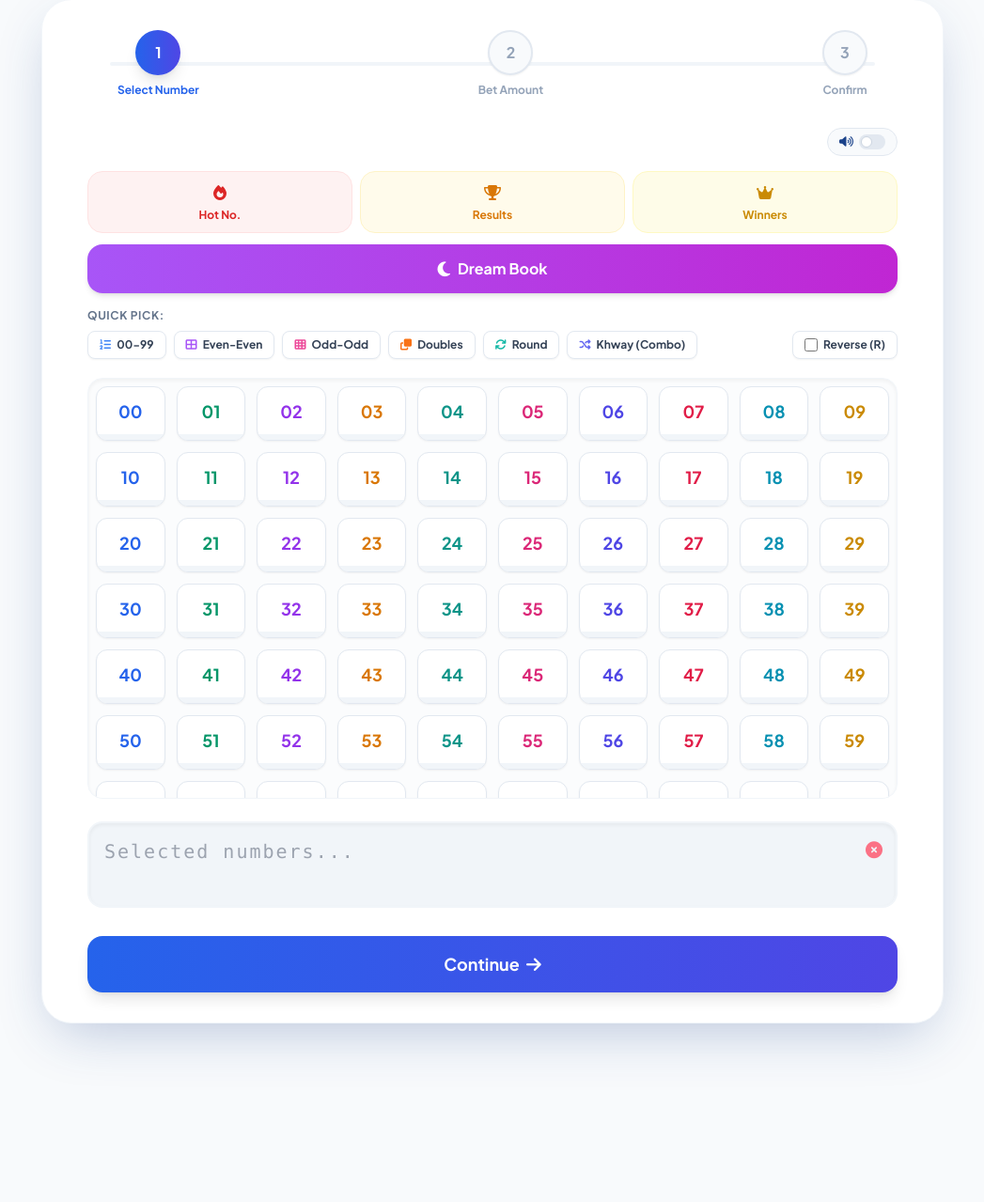
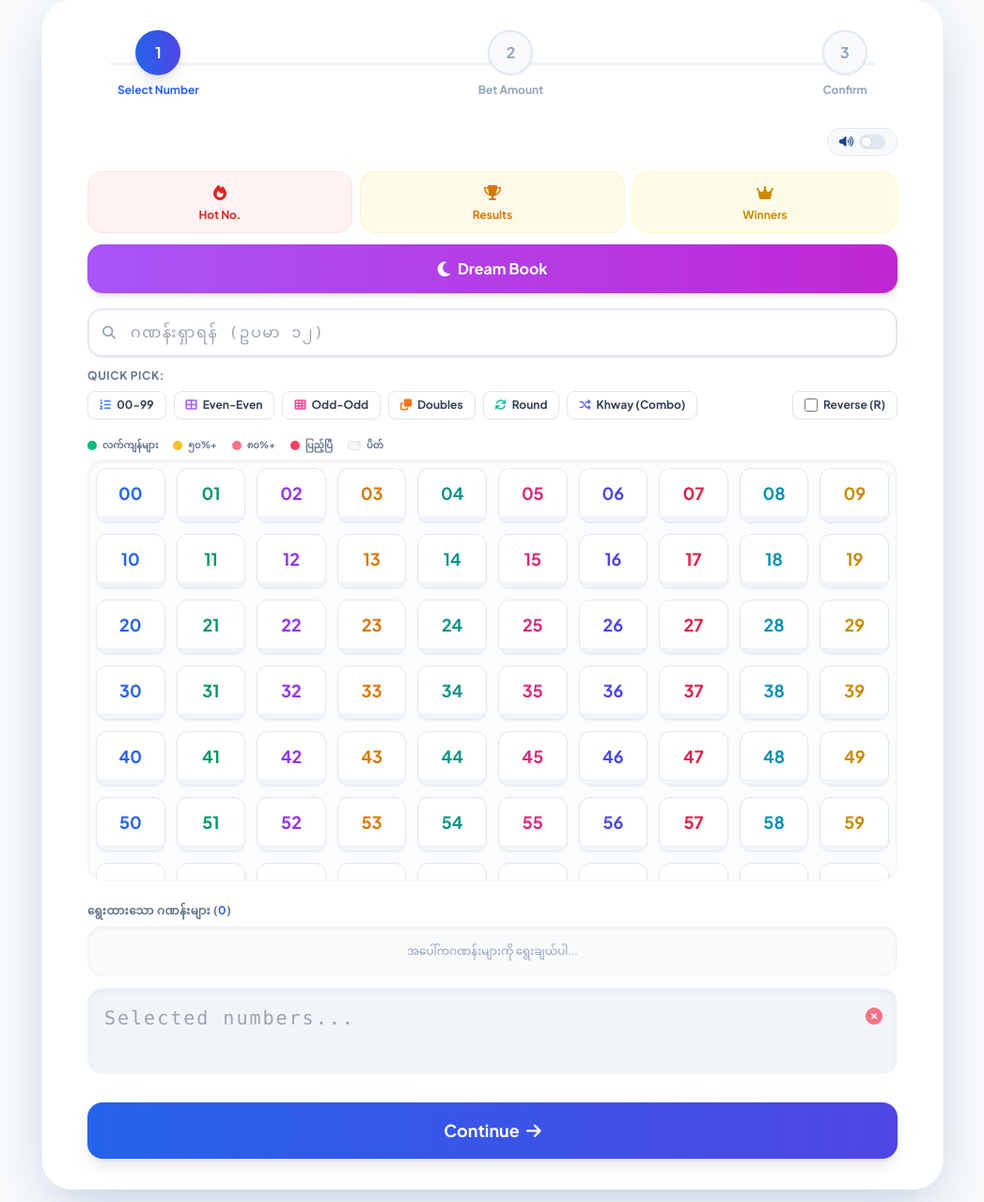
Before and after one commit to kotunt/App, a PHP site: page /2d_bet.php in a window 1280 px wide. Shown: the part 332-1611 px from the top of the page at 94% size, without its empty margins (116-1163 px from the left). Before the commit the page ends 1453 px from the top, so only its background shows below. Run offline with PHP 8.4, Linux system fonts and the light colour scheme; a user stored in the database is signed in; data comes from the database, SQL or seed files in the repository; data that the repository does not hold is empty; some libraries are stand-ins or nearby versions; some web fonts are replaced.

Commit message:
Add search, chips, and legend to the 2D betting page
Adds a search input, selected numbers chips display, and fill status legend to the 2D betting view, enhancing usability and parity with the 3D version.

Replit-Commit-Author: Agent
Replit-Commit-Session-Id: fff82303-35c9-4b09-96d1-5e772f5b31cd
Replit-Commit-Checkpoint-Type: full_checkpoint
Replit-Commit-Event-Id: 1a1c1d5a-753d-4859-834d-ab50a4bd9930
Replit-Commit-Screenshot-Url: https://storage.googleapis.com/screenshot-production-us-central1/568851f7-dd59-4a8a-b9d0-b24e0bb4c839/fff82303-35c9-4b09-96d1-5e772f5b31cd/H87UMdT
Replit-Helium-Checkpoint-Created: true

```diff
--- a/2d_bet_view.php
+++ b/2d_bet_view.php
@@ -140,6 +140,18 @@ require_once __DIR__ . '/includes/header.php';
 
                 <?php $dream_mode = '2d'; require __DIR__ . '/includes/dream_book_modal.php'; ?>
 
+                <!-- Number Search -->
+                <div class="px-4 mb-3">
+                    <div class="relative">
+                        <div class="absolute inset-y-0 left-0 pl-4 flex items-center pointer-events-none">
+                            <i class="fas fa-search text-slate-400 text-sm"></i>
+                        </div>
+                        <input type="text" id="numberSearch" inputmode="numeric" maxlength="2" oninput="searchNumber(this.value)"
+                               placeholder="ဂဏန်းရှာရန် (ဥပမာ ၁၂)"
+                               class="w-full pl-11 pr-4 py-3 border-2 border-slate-200 dark:border-slate-700 rounded-2xl focus:border-gold-400 focus:ring-4 focus:ring-gold-400/20 outline-none font-mono tracking-widest text-base text-slate-800 dark:text-slate-100 bg-white dark:bg-slate-800 shadow-sm transition-all">
+                    </div>
+                </div>
+
                 <div class="px-4 mb-5">
                     <p class="text-xs font-bold text-slate-500 dark:text-slate-400 mb-2 uppercase tracking-wider"><?= __('quick_pick_label') ?></p>
                     <div class="flex flex-wrap gap-2">
@@ -155,6 +167,15 @@ require_once __DIR__ . '/includes/header.php';
                             <span><?= __('reverse_r') ?></span>
                         </label>
                     </div>
+                </div>
+
+                <!-- Fill Status Legend -->
+                <div class="px-4 mb-2 flex flex-wrap items-center gap-x-4 gap-y-1.5 text-[10px] font-bold text-slate-500 dark:text-slate-400">
+                    <span class="flex items-center gap-1.5"><span class="w-2.5 h-2.5 rounded-full bg-emerald-500"></span> လက်ကျန်များ</span>
+                    <span class="flex items-center gap-1.5"><span class="w-2.5 h-2.5 rounded-full bg-amber-400"></span> ၅၀%+</span>
+                    <span class="flex items-center gap-1.5"><span class="w-2.5 h-2.5 rounded-full bg-rose-400"></span> ၈၀%+</span>
+                    <span class="flex items-center gap-1.5"><span class="w-2.5 h-2.5 rounded-full bg-rose-500"></span> ပြည့်ပြီ</span>
+                    <span class="flex items-center gap-1.5"><span class="w-3.5 h-2.5 rounded-sm bg-blocked-stripes border border-slate-300 dark:border-slate-600"></span> ပိတ်</span>
                 </div>
 
                 <div class="px-4 mb-6">
@@ -189,6 +210,17 @@ require_once __DIR__ . '/includes/header.php';
                                 <div class="absolute inset-0 bg-blue-500/5 opacity-0 group-hover:opacity-100 transition-opacity pointer-events-none hidden md:block"></div>
                             </button>
                         <?php endfor; ?>
+                    </div>
+                </div>
+
+                <!-- Selected Numbers Chips -->
+                <div class="px-4 mb-3">
+                    <div class="flex items-center justify-between mb-2">
+                        <p class="text-xs font-bold text-slate-500 dark:text-slate-400 uppercase tracking-wider">ရွေးထားသော ဂဏန်းများ (<span id="chipCount" class="text-blue-600 dark:text-blue-400">0</span>)</p>
+                    </div>
+                    <div class="bg-slate-50 dark:bg-slate-900/50 border border-slate-100 dark:border-slate-800 rounded-2xl p-3 min-h-[3.25rem] shadow-inner">
+                        <p id="chipsEmpty" class="text-xs text-slate-400 dark:text-slate-500 text-center py-1.5">အပေါ်ကဂဏန်းများကို ရွေးချယ်ပါ...</p>
+                        <div id="selectedChips" class="flex flex-wrap gap-2"></div>
                     </div>
                 </div>
 
@@ -380,6 +412,48 @@ require_once __DIR__ . '/includes/header.php';
                 }
             });
             calculateTotal();
+            renderChips();
+        }
+
+        function renderChips() {
+            const container = document.getElementById('selectedChips');
+            if (!container) return;
+            let nums = document.getElementById('bet_number').value.split(/[\s,]+/).filter(n => n.match(/^[0-9]{2}$/));
+            nums = [...new Set(nums)].sort();
+            const emptyEl = document.getElementById('chipsEmpty');
+            const countEl = document.getElementById('chipCount');
+            if (countEl) countEl.innerText = nums.length;
+            if (nums.length === 0) {
+                container.innerHTML = '';
+                if (emptyEl) emptyEl.classList.remove('hidden');
+                return;
+            }
+            if (emptyEl) emptyEl.classList.add('hidden');
+            container.innerHTML = nums.map(n => `
+                <span class="inline-flex items-center gap-1 bg-gradient-to-r from-blue-600 to-indigo-600 text-white text-sm font-bold font-mono pl-3 pr-1.5 py-1 rounded-full shadow-sm animate__animated animate__fadeIn">
+                    ${n}
+                    <button type="button" onclick="removeChip('${n}')" class="w-5 h-5 flex items-center justify-center rounded-full bg-white/20 hover:bg-white/40 transition-colors text-xs leading-none">&times;</button>
+                </span>`).join('');
+        }
+
+        function removeChip(num) {
+            let nums = document.getElementById('bet_number').value.split(/[\s,]+/).filter(n => n.match(/^[0-9]{2}$/));
+            nums = nums.filter(n => n !== num);
+            document.getElementById('bet_number').value = [...new Set(nums)].sort().join(', ');
+            syncGrid();
+        }
+
+        function searchNumber(val) {
+            const myanmarDigits = '၀၁၂၃၄၅၆၇၈၉';
+            const normalized = (val || '').replace(/[၀-၉]/g, d => myanmarDigits.indexOf(d));
+            const q = normalized.replace(/[^0-9]/g, '');
+            if (q.length !== 2) return;
+            const btn = document.getElementById('btn_' + q);
+            if (btn) {
+                btn.scrollIntoView({ behavior: 'smooth', block: 'center' });
+                btn.classList.add('ring-2', 'ring-gold-400', 'ring-offset-2', 'dark:ring-offset-slate-900');
+                setTimeout(() => btn.classList.remove('ring-2', 'ring-gold-400', 'ring-offset-2', 'dark:ring-offset-slate-900'), 1800);
+            }
         }
 
         function quickPick(type) {
```
